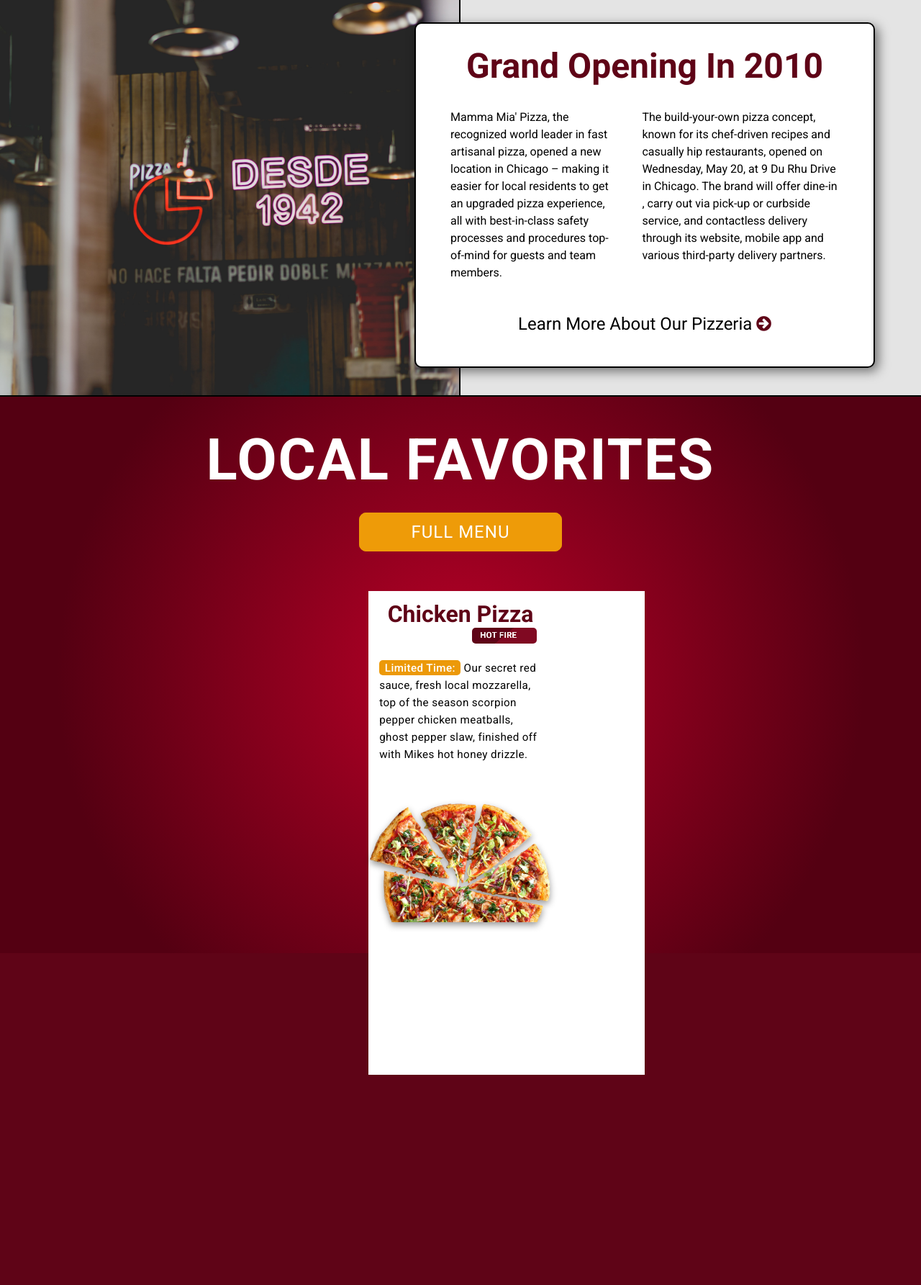
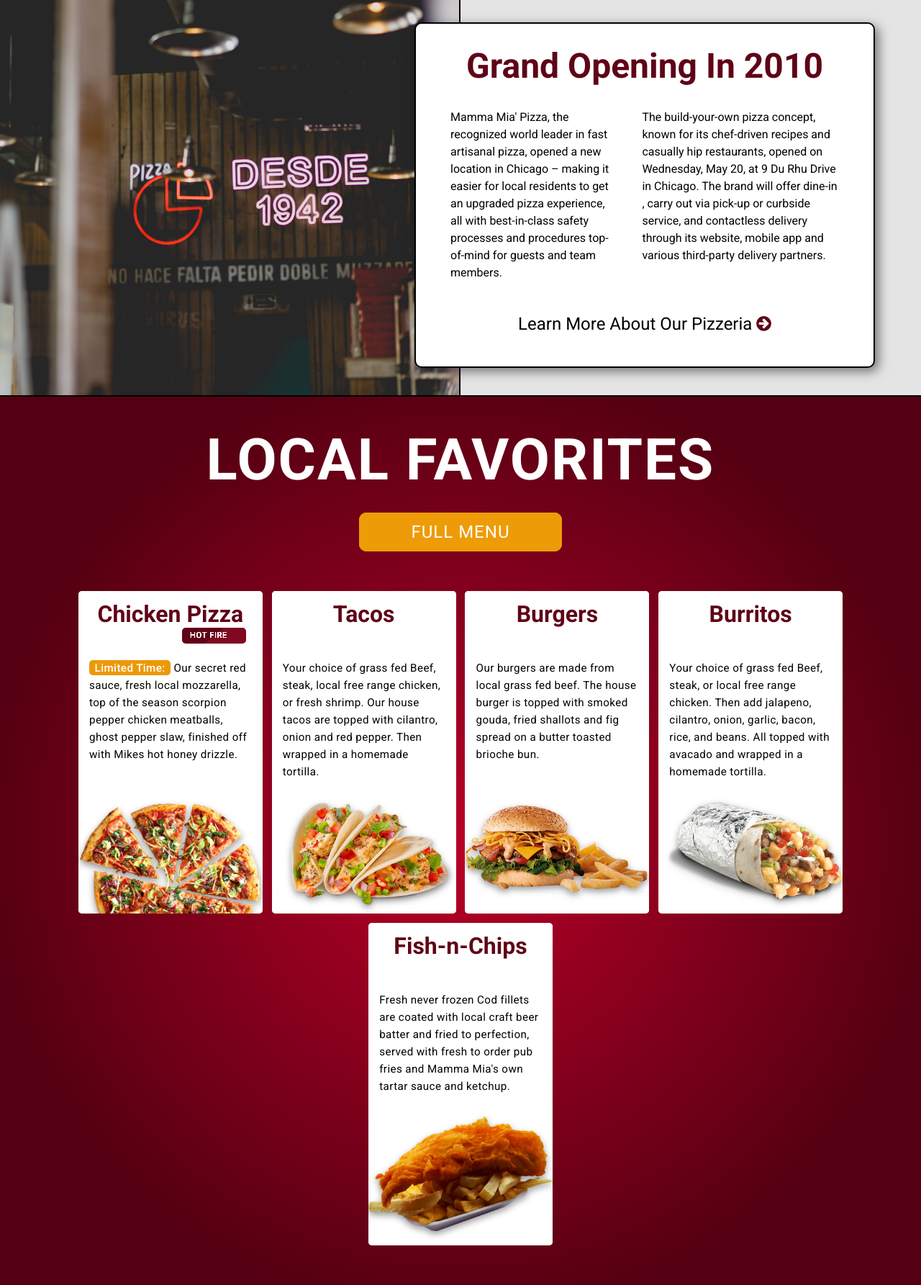
Before and after one commit to NathanielDaniels/restaurant-fullstack, a web app: file public/index.html in a window 1280 px wide. Shown: the part 801-2586 px from the top of the page at 72% size. Before the commit the page ends 2294 px from the top, so only its background shows below. Run offline with its HTML, style and script files only (its server is not run), Linux system fonts and the light colour scheme.

Commit message:
removed data-tilt in html. hot fire scroll working successful!

```diff
--- a/assets/scss/_food.scss
+++ b/assets/scss/_food.scss
@@ -1,12 +1,3 @@
-
-// @keyframes warningSlide {
-// 	0% {
-// 		transform: translateX(25em);
-// 	}
-// 	100% {
-// 		transform: translateX(-25em);
-// 	}
-// }
 
 @keyframes warningSlide {
 	0% {
@@ -14,7 +5,7 @@
 }
 
 100% {
-	transform: translate3d(calc(1.5em * 6), 0, 0);
+	transform: translate3d(calc(1.69em * 4), 0, 0);
 }
 
 }
@@ -97,7 +88,7 @@
           color: #000;
           font-size: 2rem;
           border-radius: 5px;
-          // overflow: hidden;
+          overflow: hidden;
           // transition: background 0.3s ease-in-out;
           &:hover, &:focus {
             .background {
@@ -107,6 +98,7 @@
             }
           }
           .background {
+            // display: none;
             background: #fff;
             position: absolute;
             top: 0;
@@ -155,7 +147,7 @@
               right: 2em;
               top: 4.5em;
               text-transform: uppercase;
-              letter-spacing: 0.5px;
+              letter-spacing: 0.6px;
               // transition: all .3s ease-in-out;
               // overflow: hidden;
               span {
@@ -183,7 +175,7 @@
             .img-container {
               height: 10rem;
               .card__img {
-                transform: translateZ(20px);
+                // transform: translateZ(20px);
                 position: relative;
                 width: 8em;
                 top: 0em;
@@ -202,8 +194,9 @@
               }
               .warning {
                 background: red;
-                width: calc((8em) * 6);
-                right: 2em;
+                width: calc((6em) * 4);
+                right: 0em;
+                top: 5em;
                 // left: 0em;
                 display: flex;
                 justify-content: space-evenly;
@@ -212,15 +205,15 @@
                 transition: all 0.3s ease-in-out;
                 span {
                   width: 6.5em;
-                  border: 2px solid blue;
+                  // border: 2px solid blue;
                   // display: flex;
                   justify-content: center;
                   align-items: center;
                   margin: 0 2em;
                   position: relative;
-                  animation: warningSlide 12s linear infinite;
+                  animation: warningSlide 6s linear infinite;
                   // transform: translateX(200em);
-                  transform: translateX(0em);
+                  // transform: translateX(0em);
                 }
               }
               .card__info {
--- a/public/index.html
+++ b/public/index.html
@@ -129,12 +129,7 @@
         <a class="CTA-menu" href="#">Full Menu</a>
       </div>
         <ul class="cards">
-          <div
-              class="tilt-container"
-              data-tilt
-              data-tilt-max="0"
-              data-tilt-scale="1.02"
-              >
+          <div class="tilt-container">
               <a href="#HotFireChicken" >
                 <li class="card" >
                   <div class="background"></div>
@@ -157,6 +152,15 @@
                         Hot Fire
                         <!-- <i class="fa fa-fire" aria-hidden="true"></i> -->
                       </span>
+                      <span>
+                        Hot Fire
+                        <!-- <i class="fa fa-fire" aria-hidden="true"></i> -->
+                      </span>
+                      <span>
+                        Hot Fire
+                        <!-- <i class="fa fa-fire" aria-hidden="true"></i> -->
+                      </span>
+
 
 
                     </div>
@@ -170,12 +174,7 @@
                 </li>
               </a>
           </div>
-          <!-- <div
-              class="tilt-container"
-              data-tilt
-              data-tilt-max="4"
-              data-tilt-scale="1.02"
-              >
+          <div class="tilt-container">
             <a href="#Tacos">
               <li class="card">
                 <div class="background"></div>
@@ -191,12 +190,7 @@
               </li>
             </a>
           </div>
-          <div
-              class="tilt-container"
-              data-tilt
-              data-tilt-max="4"
-              data-tilt-scale="1.02"
-              >
+          <div class="tilt-container">
             <a href="#Burgers">
               <li class="card">
                 <div class="background"></div>
@@ -214,12 +208,7 @@
               </li>
             </a>
           </div>
-          <div
-              class="tilt-container"
-              data-tilt
-              data-tilt-max="4"
-              data-tilt-scale="1.02"
-              >
+          <div class="tilt-container" >
             <a href="#Burritos">
               <li class="card">
                 <div class="background"></div>
@@ -237,12 +226,7 @@
               </li>
             </a>
           </div>
-          <div
-              class="tilt-container"
-              data-tilt
-              data-tilt-max="4"
-              data-tilt-scale="1.02"
-              >
+          <div class="tilt-container">
             <a href="#fish-n-chips">
               <li class="card">
                 <div class="background"></div>
@@ -259,7 +243,7 @@
                 </div>
               </li>
             </a>
-          </div> -->
+          </div>
         </ul>
     </section>
 
```
Also changed, not shown: public/css/styles.css.
